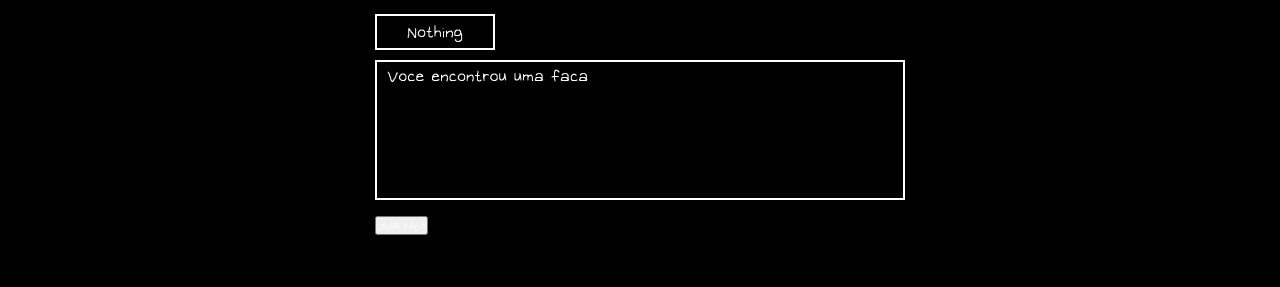
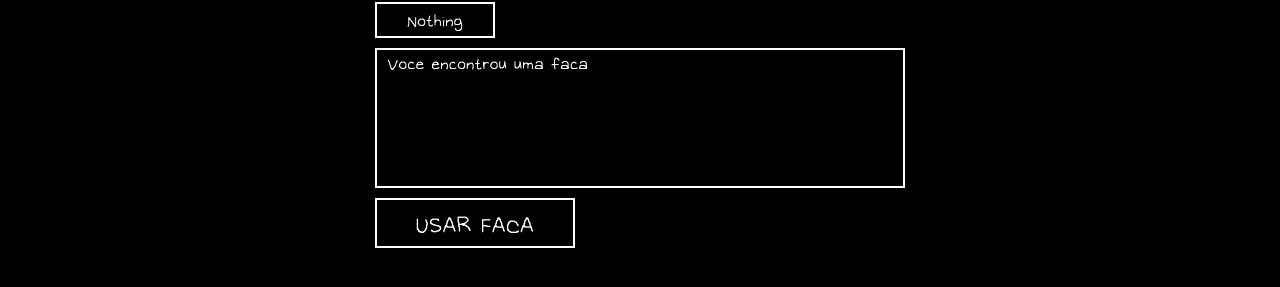
Before and after one commit to smg1708/OmoriProject, a plain HTML site: page frontend/index.html in a window 1280 px wide. Shown: the part 1257-1544 px from the top of the page. Drawn offline with Linux system fonts and the light colour scheme.

Commit message:
update para pc

```diff
--- a/frontend/style/index.css
+++ b/frontend/style/index.css
@@ -97,6 +97,22 @@
     width: 100%;
 }
 
+.box-botao button {
+    background: none;
+    border: white 2px solid;
+    cursor: pointer;
+    font-size: 32px;
+    height: 50px;
+    transition: all 0.3s ease;
+    width: 200px;
+}
+
+.box-botao button:hover {
+    color: #fa0901;
+    font-size: 32px;
+    transform: translateX(4px);
+}
+
 @keyframes piscar {
     0%, 100% {
         opacity: 1;
```
